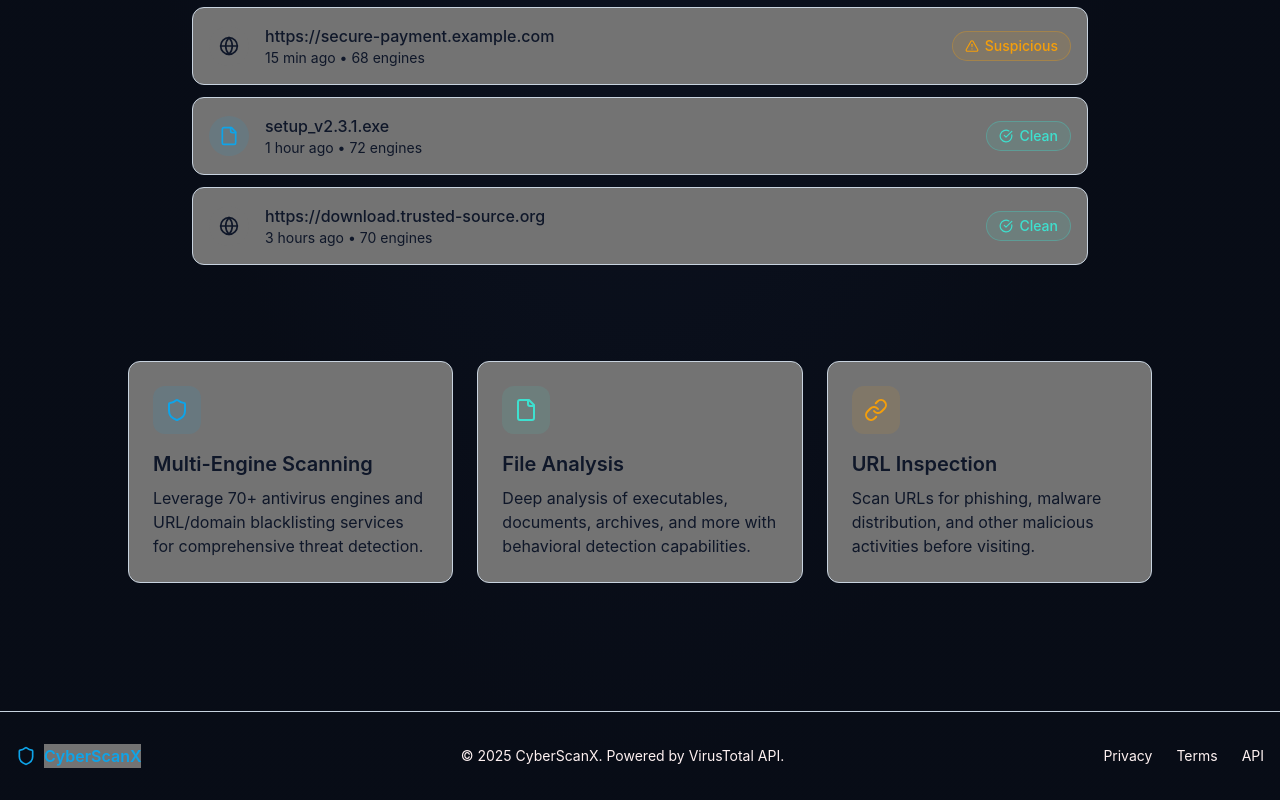
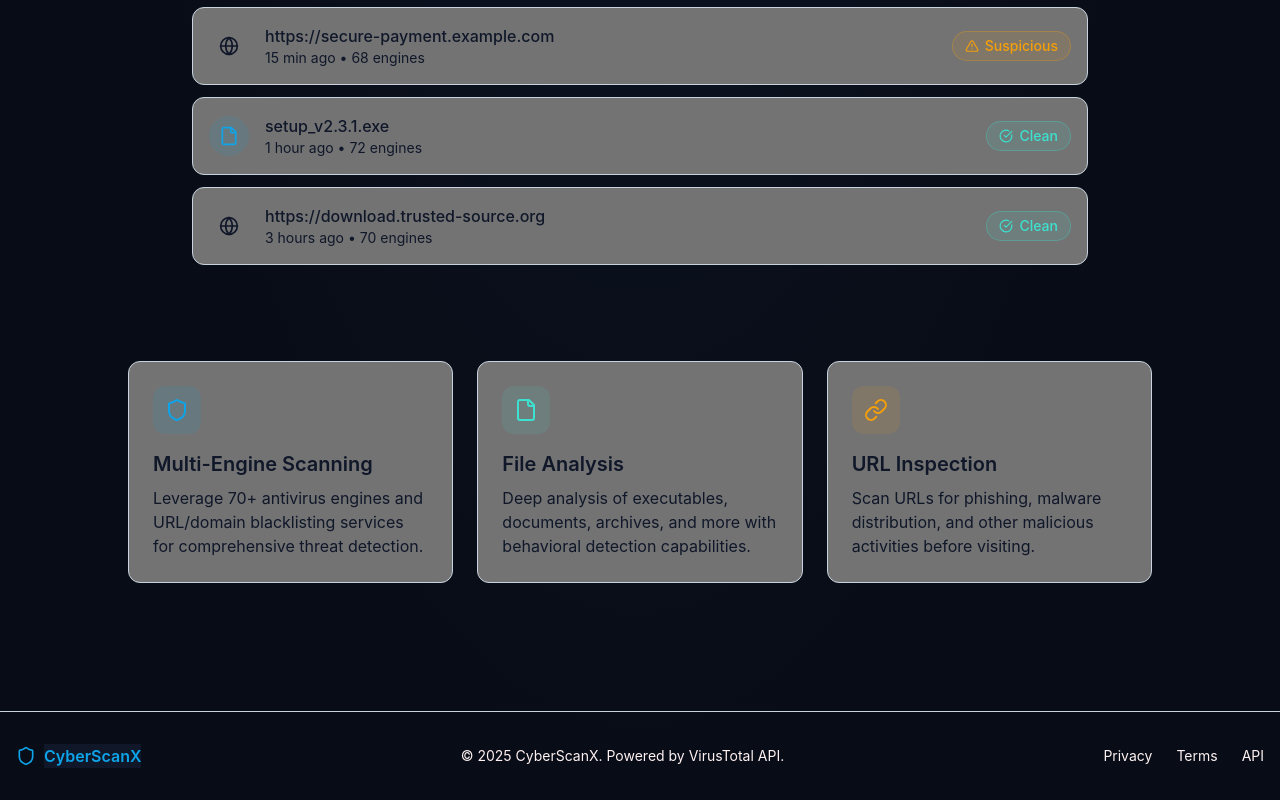
Before and after one commit to mahfouzbeshier-hub/virus-watcher, a React (Vite) app: page / in a window 1280 px wide. Shown: the part 1517-2317 px from the top of the page. Built offline with nearby package versions, Linux system fonts and the light colour scheme; the HTML template or start-up script is replaced by a standard one.

Commit message:
Visual edit in Lovable
Edited UI in Lovable

```diff
--- a/src/pages/Index.tsx
+++ b/src/pages/Index.tsx
@@ -224,7 +224,7 @@ const Index = () => {
           <div className="flex flex-col md:flex-row items-center justify-between gap-4">
             <div className="flex items-center gap-2 text-secondary-foreground">
               <Shield className="h-5 w-5 text-primary" />
-              <span className="font-semibold bg-secondary text-primary">CyberScanX</span>
+              <span className="font-semibold text-primary bg-foreground">CyberScanX</span>
             </div>
             <p className="text-sm text-destructive-foreground">© 2025 CyberScanX. Powered by VirusTotal API.</p>
             <div className="flex items-center gap-6 text-sm text-destructive-foreground">
```
